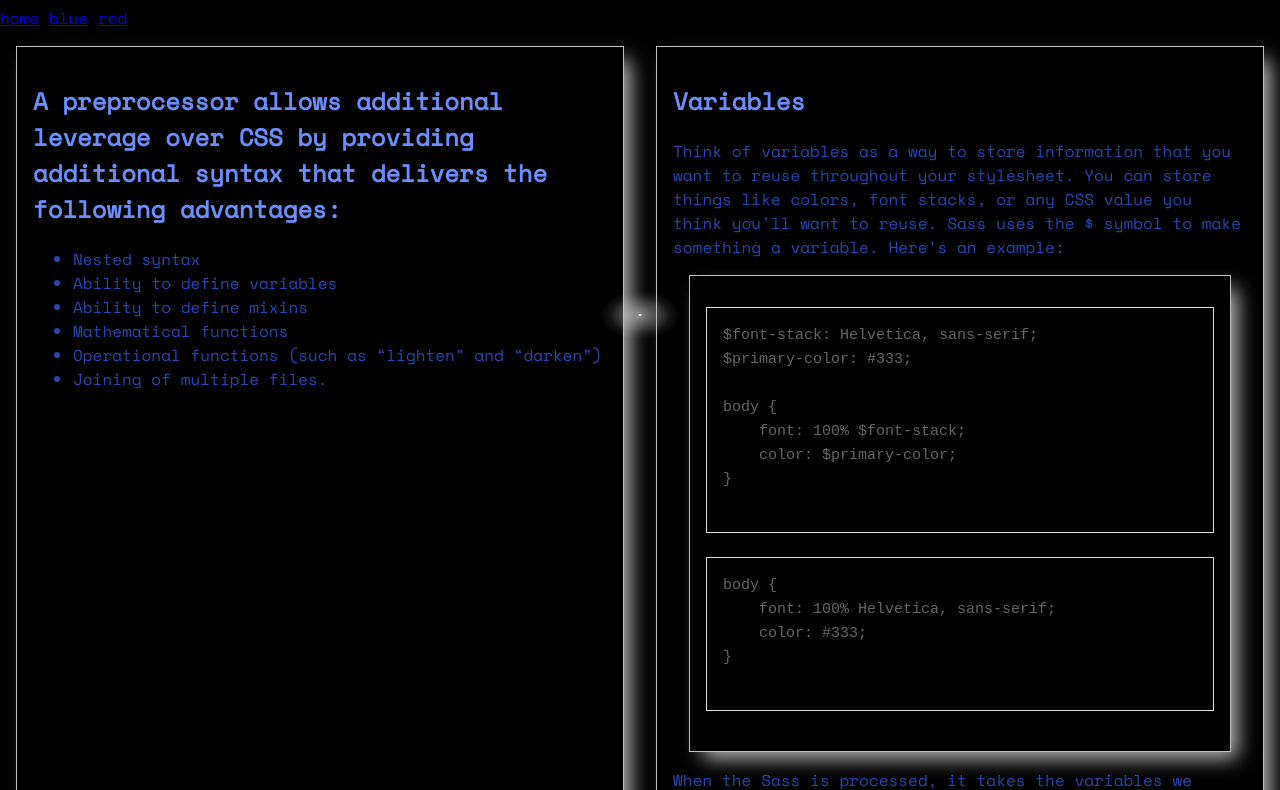
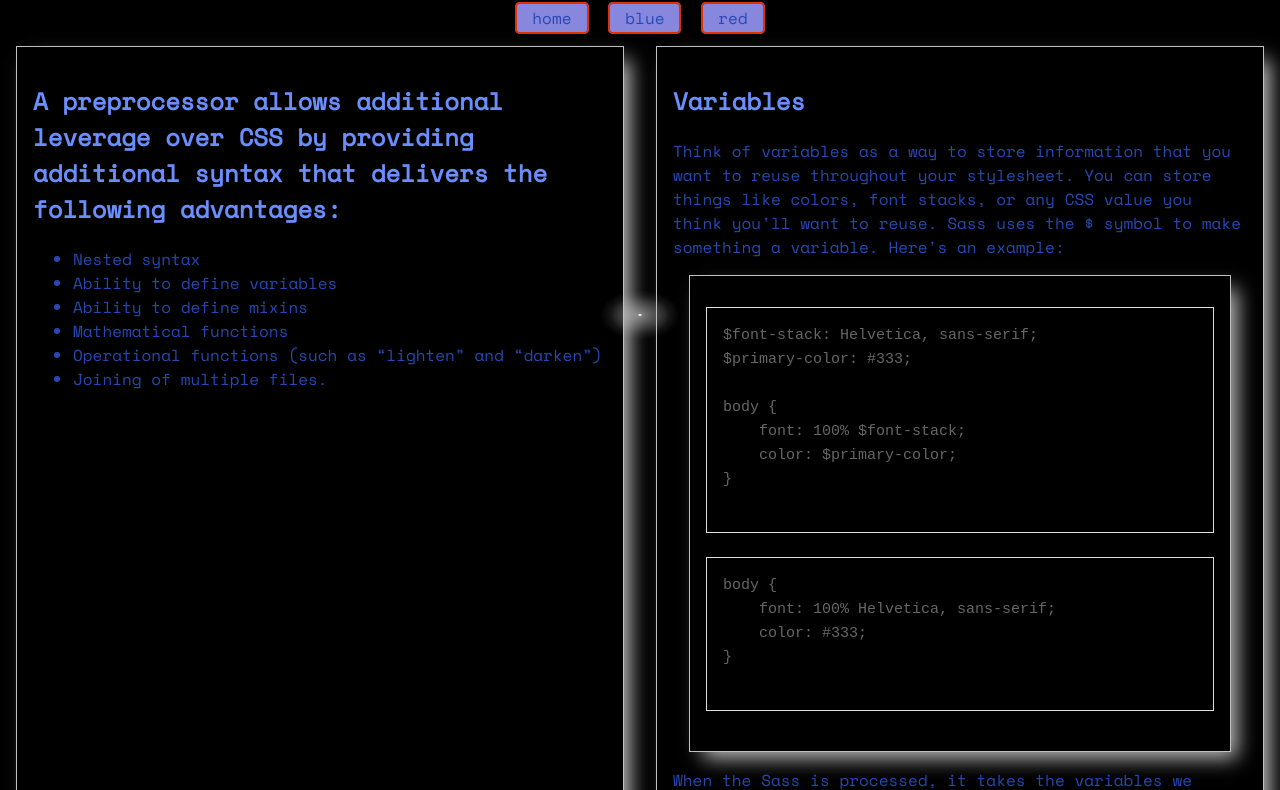
Before and after one commit to DeRooDirk/SassChallenge, a plain HTML site: page index.html in a window 1280 px wide. Shown: the part 85-875 px from the top of the page. Drawn offline with nearby package versions, Linux system fonts and the light colour scheme.

Commit message:
update styles.scss
styling the links

```diff
--- a/css/style.scss
+++ b/css/style.scss
@@ -121,6 +121,18 @@ h6 {
 }
 
 .links {
+  text-align: center;
+  a {
 
-  color: $text-color;
+  text-decoration: none;
+  color:$text-color;
+  border:2px solid rgb(225, 48, 8);
+  background-color: rgb(136, 135, 222);
+  margin:5px;
+  padding: 2px 15px;
+  border-radius: 5px;
 }
+  a:hover{
+    color: brown;
+  }
+}
```
Also changed, not shown: css/blue.css, css/red.css, css/style.css, 3 other files.
